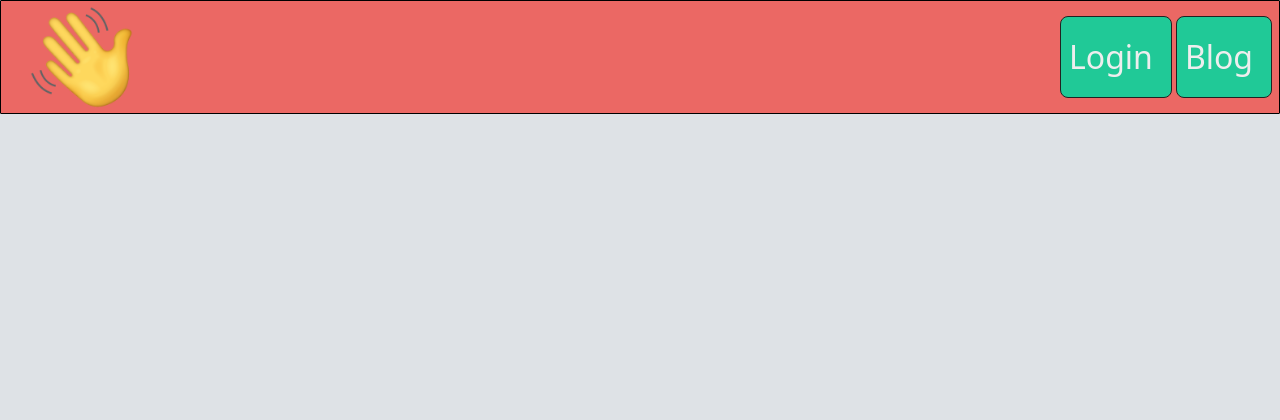
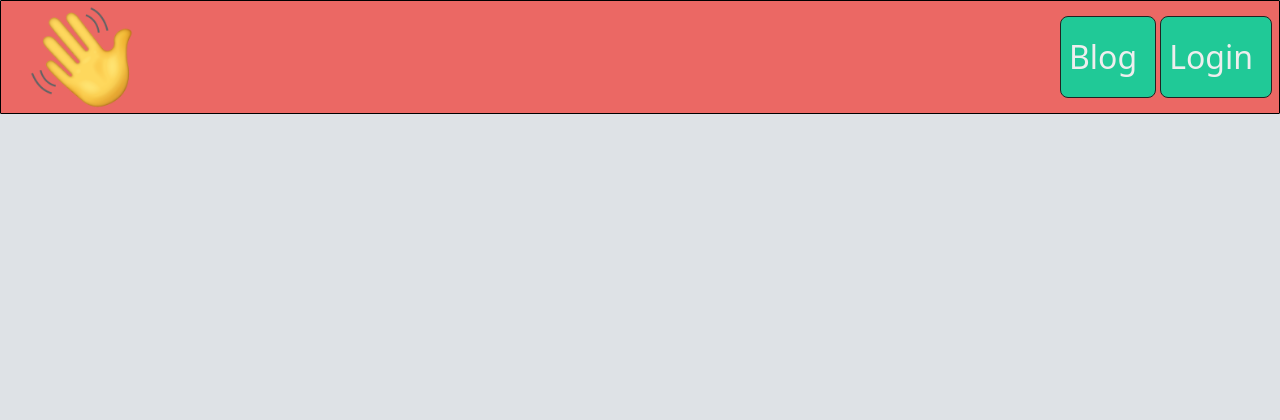
Before and after one commit to costa-rica/habitTracker, a Flask app: template app_package/templates/_layout.html in a window 1280 px wide. Shown: the top 420 px of the page. Run offline with Flask 3, Linux system fonts and the light colour scheme; the template is opened without the code that fills it, so the values that code supplies are empty; parts of the project's set-up code (start-up, migrations or seed data) failed here and were passed over; some libraries are stand-ins or nearby versions; some web fonts are replaced.

Commit message:
adjusted navbar for large size and username in middle;

```diff
--- a/app_package/static/scss/_navbar.scss
+++ b/app_package/static/scss/_navbar.scss
@@ -31,6 +31,7 @@
   .navbar_custom {
     display: flex;
     justify-content: space-between;
+    // justify-content: space-around;
     position: fixed;
     width: 100%;
     height: 5rem;
@@ -68,6 +69,7 @@
       justify-content: center;
       align-items: center;
       flex-wrap: wrap;
+      // background-color: aqua;
     }
 
     .page_title_large {
@@ -79,6 +81,8 @@
       display: flex;
       justify-content: center;
       align-items: center;
+      // background-color: aquamarine;
+      // width:100%;
     }
 
     nav.btn_menu {
@@ -224,9 +228,11 @@
 
 
     .navbar_custom {
-      justify-content: center;
+      // justify-content: center;
+      justify-content: space-between;
       height: fit-content;
-
+      .navbar_custom_child{width:30%}
+      .nav_center{font-size: x-large;}
       .nav_left{width:12rem;}
       .nav_left_a_href{width:10rem}
       .dash_and_data_logo {
@@ -241,7 +247,7 @@
 
     /* OLD Nav bar */
     .nav_right {
-      width:100%;
+      // width:100%;
       .nav_exit_div,
       .nav_menu {
         display: none;
--- a/app_package/templates/_layout.html
+++ b/app_package/templates/_layout.html
@@ -28,7 +28,7 @@
 
     <div class="navbar_custom " id="nav_section">
 
-      <div class="nav_left">
+      <div class="nav_left navbar_custom_child">
 
         <a class="nav_left_a_href" href="{{ url_for('bp_main.home') }}">
         <img class="dash_and_data_logo" alt="API Tester PNG - small"
@@ -36,7 +36,8 @@
         </a>
 
       </div><!-- nav_left -->
-      <div class="nav_center">
+
+      <div class="nav_center navbar_custom_child">
 
         {% if current_user %}
         {{ current_user.username }}
@@ -44,7 +45,7 @@
       </div><!-- nav_center -->
 
 
-      <div class="nav_right">
+      <div class="nav_right navbar_custom_child">
         <img class="nav_menu" id="nav_menu" src="{{ url_for('static', filename='images/white-hamburger-menu-icon-24.png') }}"
         alt="Open Navigation">
 
@@ -56,14 +57,17 @@
             <ul class="" id="nav_horizontal_list">
             <br>
 
+            <li class=""><a class="nav-link" href="{{ url_for('bp_blog.index') }}">Blog</a></li>
             {% if current_user.id %}
+            <li class="nav-item li_primary"><a class="nav-link" href="{{ url_for('bp_main.log') }}">Log</a></li>
+            <li class="nav-item li_primary"><a class="nav-link" href="">Download</a></li>
             <li class="nav-item li_primary"><a class="nav-link" href="{{ url_for('bp_users.logout') }}">Logout</a></li>
-            <li class="nav-item li_primary"><a class="nav-link" href="">Download</a></li>
+
             {% endif %}<!-- if current_user.id -->
             {% if not current_user.is_authenticated %}
             <li class=""><a class="fit_text" href="{{ url_for('bp_users.login') }}">Login</a></li>
             {% endif %}
-            <li class=""><a class="nav-link" href="{{ url_for('bp_blog.index') }}">Blog</a></li>
+
 
             {% if current_user.admin %}
             <li class="nav-item li_primary"><a class="nav-link" href="{{ url_for('bp_admin.admin_page') }}">Admin Page</a></li>
@@ -71,7 +75,7 @@
 
           </ul>
           </nav>
-      </div>
+      </div><!-- nav_right -->
 
     </div><!-- navbar_custom-->
 </div><!-- navbar_super -->
```
Also changed, not shown: app_package/static/css/main.css, 1 other file.
